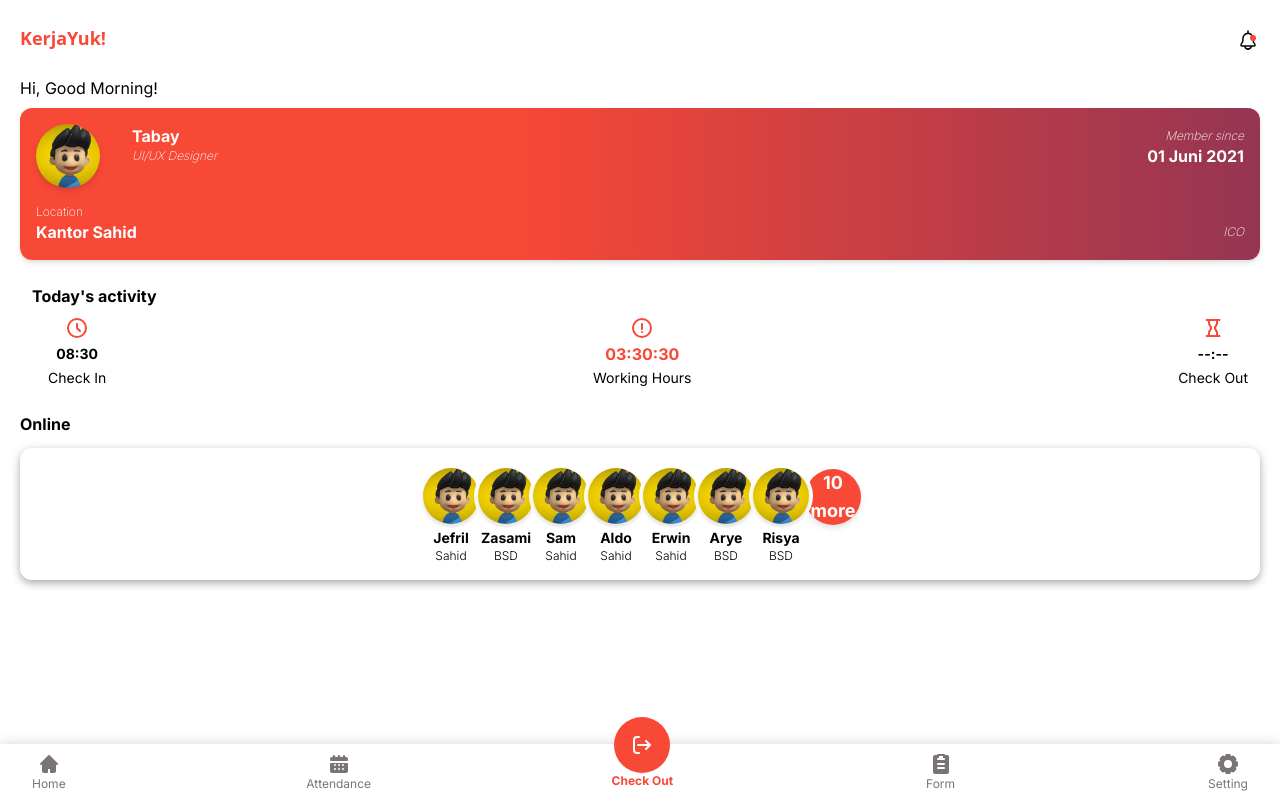
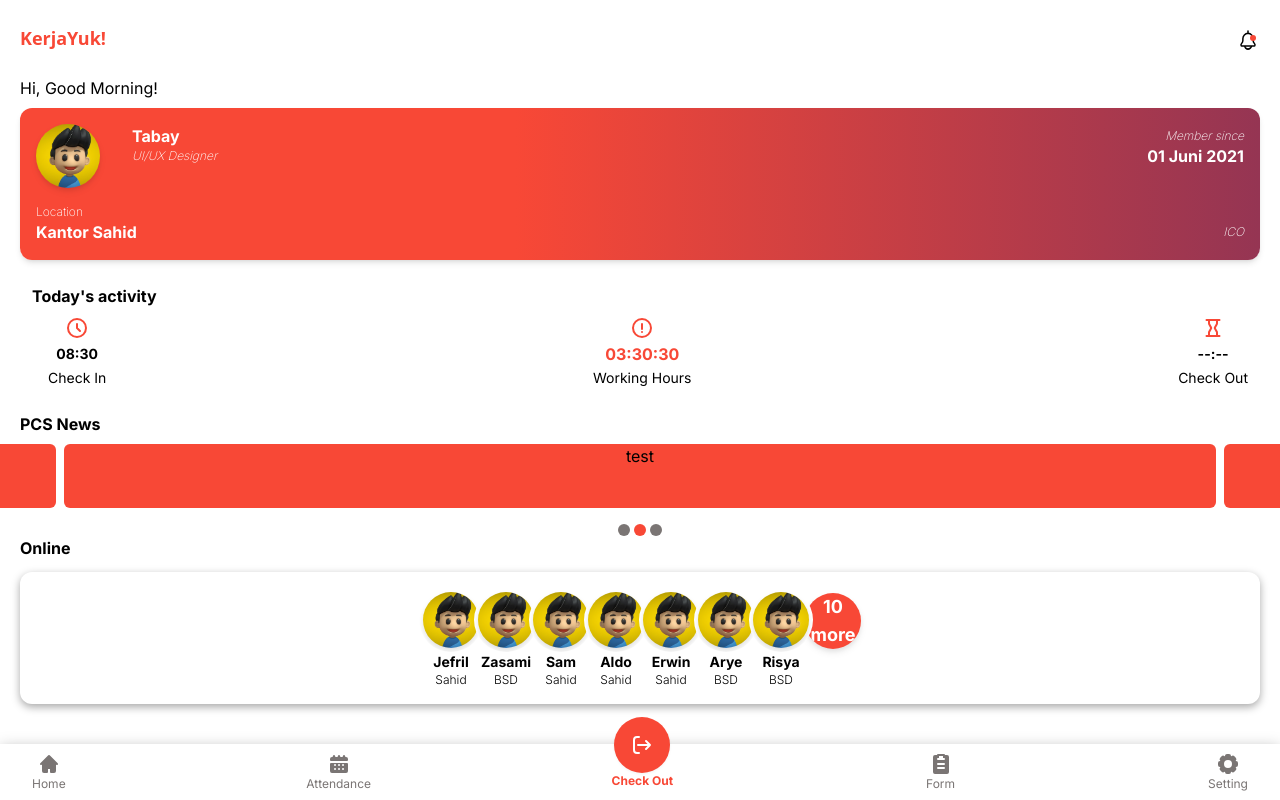
Before and after one commit to febks/pcs-group, a Next.js app: page / in a window 1280 px wide. Built offline with nearby package versions, Linux system fonts and the light colour scheme.

Commit message:
add carousel

```diff
--- a/app/page.tsx
+++ b/app/page.tsx
@@ -5,24 +5,19 @@ import React from "react";
 import ProfileCard from "@/components/card/ProfileCard";
 import Activity from "@/components/activity/Activity";
 import Online from "@/components/online/Online";
+import News from "@/components/news/News";
 
 export default function Home() {
   return (
     <div>
       <Headbar />
       <div className="text-black flex flex-col justify-between">
-        {/* card */}
-        <ProfileCard />
-
-        {/* activity */}
-        <Activity />
-
-        {/* Online */}
-        <Online />
+        <ProfileCard /> {/* card */}
+        <Activity /> {/* activity */}
+        <News /> {/* News */}
+        <Online /> {/* Online */}
       </div>
-      {/* <div className="md:hidden"> */}
-        <FooterNav />
-      {/* </div> */}
+      <FooterNav />
     </div>
   );
 }
--- /dev/null
+++ b/components/news/News.tsx
@@ -0,0 +1,58 @@
+'use client'
+import React, { useEffect, useState } from 'react';
+import { CAROUSEL, DEFAULT_COLOR, PRIMARY_COLOR } from '../propertiesConstant';
+
+const News = () => {
+  const [active, setActive] = useState<number>(1);
+  const [currentIndex, setCurrentIndex] = useState<string>("")
+
+  const carousel = (index: number) => {
+    if (active === 1 && index === 0) {
+      setCurrentIndex("100%");
+      setActive(index);
+    } else if (active === 1 && index === 2) {
+      setCurrentIndex("-100%");
+      setActive(index);
+    } else if (active === 2 && index === 1) {
+      setCurrentIndex("0%");
+      setActive(index);
+    } else if (active === 2 && index === 0) {
+      setCurrentIndex("100%");
+      setActive(index);
+    } else if (active === 0 && index === 1) {
+      setCurrentIndex("0%");
+      setActive(index);
+    } else {
+      setCurrentIndex("-100%");
+      setActive(index);
+    }
+  }
+
+  return (
+    <div>
+      <div className="flex flex-col px-5 font-bold">PCS News</div>
+      <div className="flex flex-row gap-2 justify-center text-center mt-2 mb-4 flex-nowrap overflow-hidden">
+        {CAROUSEL.map((item, index) => (
+          <div key={index} style={{
+            transform: `translate(${currentIndex})`
+          }} className="w-full h-16 min-w-[90%] rounded-md bg-primary transition ease-in-out">
+            <div>test</div>
+          </div>
+        ))}
+      </div>
+      <div className="flex flex-row gap-1 justify-center">
+        <div onClick={() => carousel(0)} style={{
+          backgroundColor: `${active === 0 ? PRIMARY_COLOR : DEFAULT_COLOR}`
+        }} className="w-3 h-3 overflow-hidden rounded-[50%] bg-default_grey hover:bg-primary cursor-pointer"></div>
+        <div onClick={() => carousel(1)} style={{
+          backgroundColor: `${active === 1 ? PRIMARY_COLOR : DEFAULT_COLOR}`
+        }} className="w-3 h-3 overflow-hidden rounded-[50%] bg-default_grey hover:bg-primary cursor-pointer"></div>
+        <div onClick={() => carousel(2)} style={{
+          backgroundColor: `${active === 2 ? PRIMARY_COLOR : DEFAULT_COLOR}`
+        }} className="w-3 h-3 overflow-hidden rounded-[50%] bg-default_grey hover:bg-primary cursor-pointer"></div>
+      </div>
+    </div>
+  )
+}
+
+export default News;
--- a/components/propertiesConstant.js
+++ b/components/propertiesConstant.js
@@ -52,3 +52,24 @@ export const LIST_PROFILE = [
   //   image: "../../public/static/images/profile.jpeg"
   // }
 ]
+
+export const CAROUSEL = [
+  {
+    id: 1,
+    name: "test",
+    date: "",
+    description: ""
+  },
+  {
+    id: 2,
+    name: "test",
+    date: "",
+    description: ""
+  },
+  {
+    id: 3,
+    name: "test",
+    date: "",
+    description: ""
+  },
+]
```
Also changed, not shown: components/notification/Notification.tsx (added).
